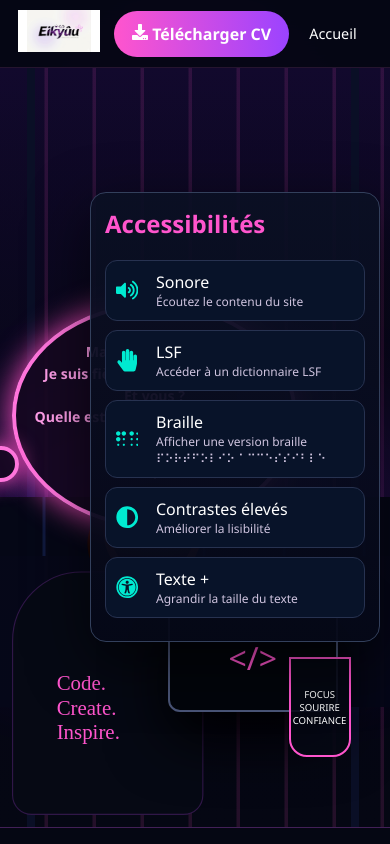
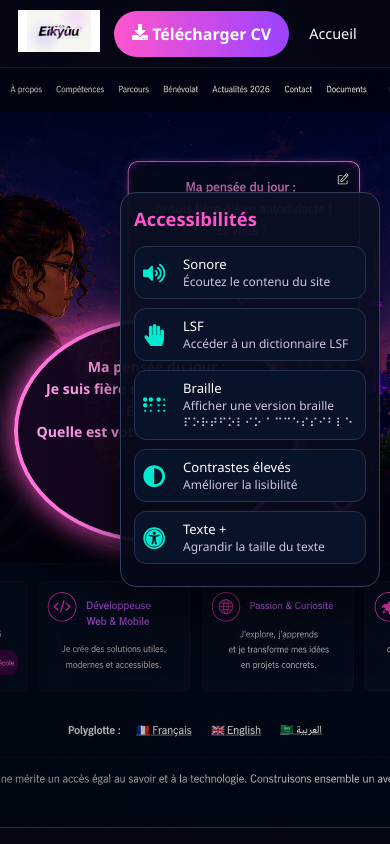
Before and after one commit to Khouloud-CHARNI/Portfolio-khouloud-CHARNI, a React (Vite) app: page / in a window 390 px wide. Shown: the top 844 px of the page. Built offline with nearby package versions, Linux system fonts and the light colour scheme.

Commit message:
Retablir fond et corriger accessibilite

```diff
--- a/src/styles.css
+++ b/src/styles.css
@@ -46,114 +46,20 @@ button{cursor:pointer}
   white-space:nowrap;
 }
 .home{max-width:1800px;margin:auto;padding:0}
+
+/* FOND D'ÉCRAN RÉTABLI */
 .heroOnly{
   position:relative;
   min-height:720px;
   overflow:hidden;
-  background:#050713;
+  background:
+    linear-gradient(90deg,#02040d55,#02040d22),
+    url("/assets/fond-portfolio-personnage-ville.png") center center / cover no-repeat;
   border-bottom:1px solid var(--line);
 }
-.city{
-  position:absolute;
-  inset:0;
-  background:
-    linear-gradient(180deg,#08051f55 0%,#050713 100%),
-    radial-gradient(circle at 67% 42%,#ff4fc340,transparent 22%),
-    linear-gradient(180deg,#170b34,#070717 58%,#02040d);
-}
-.city::before{
-  content:"";
-  position:absolute;
-  inset:0;
-  background:
-    linear-gradient(90deg,transparent 0 7%,#0a0f26 7% 9%,transparent 9% 90%,#0a0f26 90% 92%,transparent 92%),
-    repeating-linear-gradient(90deg,transparent 0 44px,#ff4fc320 45px 48px);
-}
-.city::after{
-  content:"";
-  position:absolute;
-  left:0;
-  right:0;
-  bottom:120px;
-  height:210px;
-  background:
-    linear-gradient(to top,#060819 0 72%,transparent 72%),
-    repeating-linear-gradient(90deg,#050817 0 42px,#101a3f 43px 45px,#050817 46px 80px),
-    radial-gradient(circle at 72% 15%,#b84dff 0 3px,transparent 4px);
-  box-shadow:0 -70px 120px #8d2cff55;
-  opacity:.95;
-}
-.developerGirl{
-  position:absolute;
-  left:13%;
-  bottom:40px;
-  width:390px;
-  height:560px;
-  z-index:2;
-}
-.hair{
-  position:absolute;
-  left:170px;
-  top:0;
-  width:145px;
-  height:145px;
-  background:#2b120b;
-  border-radius:50%;
-  box-shadow:0 0 0 12px #6b2918, -35px 20px 0 5px #1a0906;
-}
-.face{
-  position:absolute;
-  left:245px;
-  top:130px;
-  width:78px;
-  height:100px;
-  background:#ba744f;
-  border-radius:50%;
-}
-.hoodie{
-  position:absolute;
-  bottom:0;
-  width:330px;
-  height:420px;
-  background:#060914;
-  border:2px solid #301748;
-  border-radius:120px 120px 34px 34px;
-  color:var(--pink);
-  font-family:cursive;
-  font-size:2.25rem;
-  padding:170px 0 0 75px;
-}
-.laptop{
-  position:absolute;
-  left:49%;
-  bottom:170px;
-  width:320px;
-  height:180px;
-  background:#02050b;
-  border:2px solid #4a5578;
-  border-radius:12px;
-  display:grid;
-  place-items:center;
-  color:var(--pink);
-  font-size:3rem;
-  z-index:3;
-  box-shadow:0 25px 60px #000;
-}
-.cup{
-  position:absolute;
-  left:70%;
-  bottom:92px;
-  width:86px;
-  height:132px;
-  border:2px solid var(--pink);
-  border-radius:0 0 18px 18px;
-  text-align:center;
-  font-size:.75rem;
-  display:grid;
-  place-items:center;
-  z-index:3;
-  background:#050713dd;
-}
+.city,.developerGirl,.laptop,.cup{display:none}
+
+/* Chopper / fan kpop conservé */
 .kpopMascot{
   position:absolute;
   right:95px;
@@ -193,10 +99,12 @@ button{cursor:pointer}
   bottom:18px;
   font-size:1.5rem;
 }
+
+/* BULLE MODIFIABLE PAR-DESSUS */
 .thoughtCloud{
   position:absolute;
-  top:80px;
-  left:45%;
+  top:82px;
+  left:7%;
   width:455px;
   min-height:230px;
   background:#160821e8;
@@ -209,7 +117,7 @@ button{cursor:pointer}
   color:#ff9ee9;
   font-weight:700;
   line-height:1.55;
-  z-index:5;
+  z-index:20;
 }
 .thoughtCloud::before,.thoughtCloud::after{
   content:"";
@@ -219,9 +127,11 @@ button{cursor:pointer}
   border-radius:50%;
   box-shadow:0 0 22px #ff4fc3;
 }
-.thoughtCloud::before{width:42px;height:42px;left:-52px;bottom:52px}
-.thoughtCloud::after{width:22px;height:22px;left:-86px;bottom:32px}
+.thoughtCloud::before{width:42px;height:42px;right:-52px;bottom:52px}
+.thoughtCloud::after{width:22px;height:22px;right:-86px;bottom:32px}
 .thoughtCloud span{font-size:1.6rem}
+
+/* LOGO HANDICAP FLOTTANT */
 .floatingAccessBtn{
   position:fixed;
   right:22px;
@@ -238,6 +148,8 @@ button{cursor:pointer}
   font-size:2rem;
   box-shadow:0 0 22px #ff55cd;
 }
+
+/* PANNEAU ACCESSIBILITÉ : ne cache plus la bulle */
 .accessBox{
   position:fixed;
   right:22px;
@@ -267,6 +179,7 @@ button{cursor:pointer}
 }
 .accessBox svg{color:var(--cyan);font-size:1.4rem}
 .accessBox small{display:block;color:#cfc4df;font-size:.75rem}
+
 .languageLine{
   display:flex;
   gap:18px;
@@ -372,46 +285,26 @@ button{cursor:pointer}
 [dir="rtl"] .accessBox button,[dir="rtl"] .accessBox a{text-align:right}
 [dir="rtl"] .floatingAccessBtn{left:22px;right:auto}
 [dir="rtl"] .accessBox{left:22px;right:auto}
+
 @media(max-width:900px){
   .nav{flex-wrap:wrap}
   .nav nav{order:3;width:100%;font-size:.9rem}
-  .heroOnly{min-height:760px}
-  .developerGirl{
-    left:3%;
-    bottom:12px;
-    transform:scale(.58);
-    transform-origin:bottom left;
-  }
-  .laptop{
-    left:43%;
-    bottom:115px;
-    width:170px;
-    height:110px;
-    font-size:2rem;
-  }
-  .cup{
-    left:74%;
-    bottom:70px;
-    width:62px;
-    height:100px;
-    font-size:.6rem;
-  }
-  .kpopMascot{
-    right:14px;
-    bottom:155px;
-    transform:scale(.7);
-    transform-origin:bottom right;
+  .heroOnly{
+    min-height:760px;
+    background-size:auto 760px;
+    background-position:center top;
   }
   .thoughtCloud{
-    left:12px;
-    top:235px;
+    left:14px;
+    top:250px;
     width:285px;
     min-height:185px;
     font-size:.88rem;
     padding:34px 18px;
+    z-index:20;
   }
-  .thoughtCloud::before{width:28px;height:28px;left:-33px;bottom:42px}
-  .thoughtCloud::after{width:14px;height:14px;left:-56px;bottom:28px}
+  .thoughtCloud::before{width:28px;height:28px;right:-35px;bottom:42px}
+  .thoughtCloud::after{width:14px;height:14px;right:-58px;bottom:28px}
   .floatingAccessBtn{
     right:14px;
     top:128px;
@@ -421,9 +314,22 @@ button{cursor:pointer}
   }
   .accessBox{
     right:10px;
+    left:auto;
     top:192px;
-    width:290px;
-    padding:14px;
+    width:260px;
+    padding:13px;
+    z-index:79;
+  }
+  .accessBox h2{font-size:1.15rem}
+  .accessBox button,.accessBox a{
+    padding:8px;
+    font-size:.82rem;
+  }
+  .kpopMascot{
+    right:12px;
+    bottom:145px;
+    transform:scale(.65);
+    transform-origin:bottom right;
   }
   .skillsGrid{grid-template-columns:1fr}
 }
```
Also changed, not shown: README_MINI_PATCH.txt (added), public/assets/fond-portfolio-personnage-ville.png (added), public/assets/hero-wallpaper.png (deleted).
